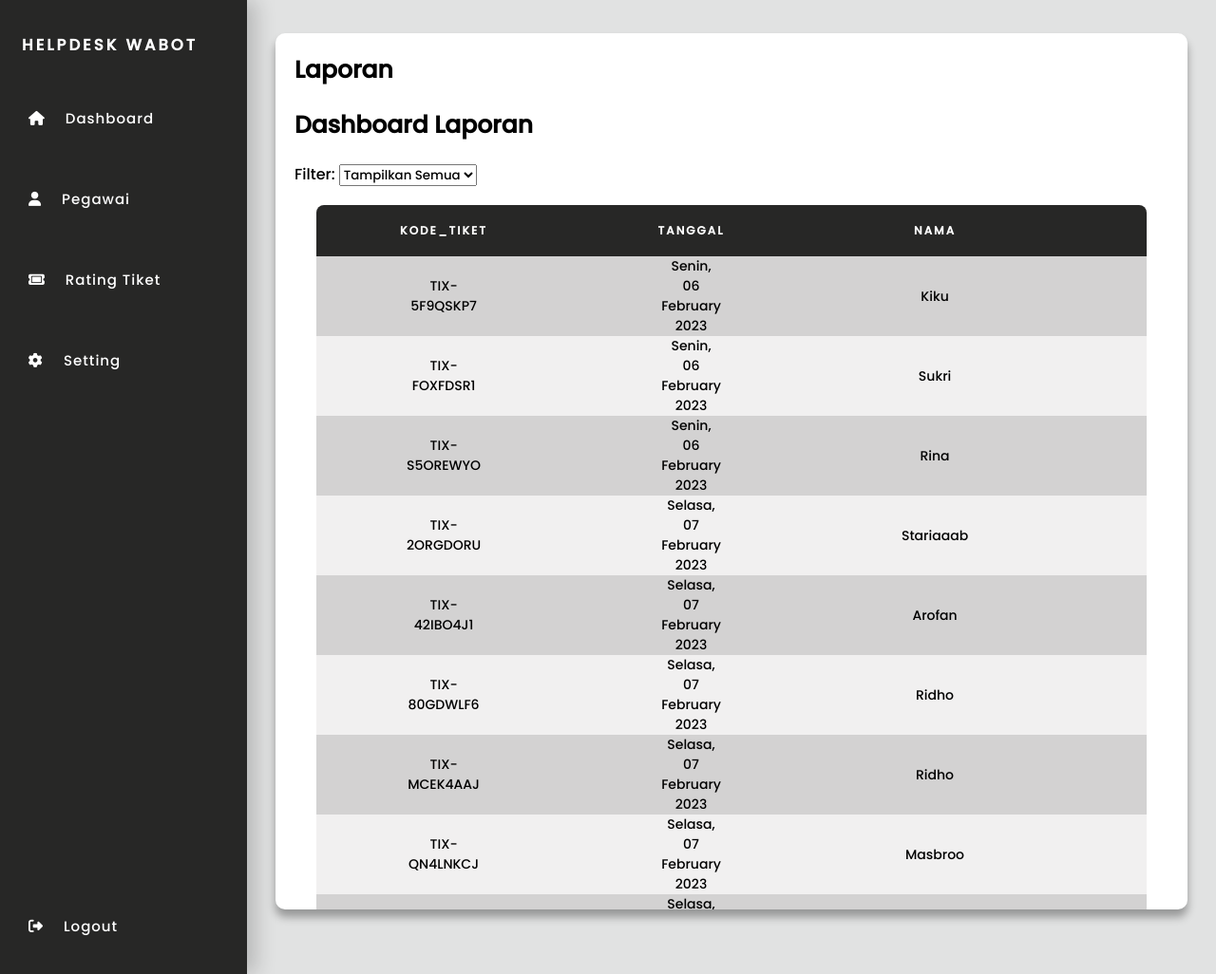
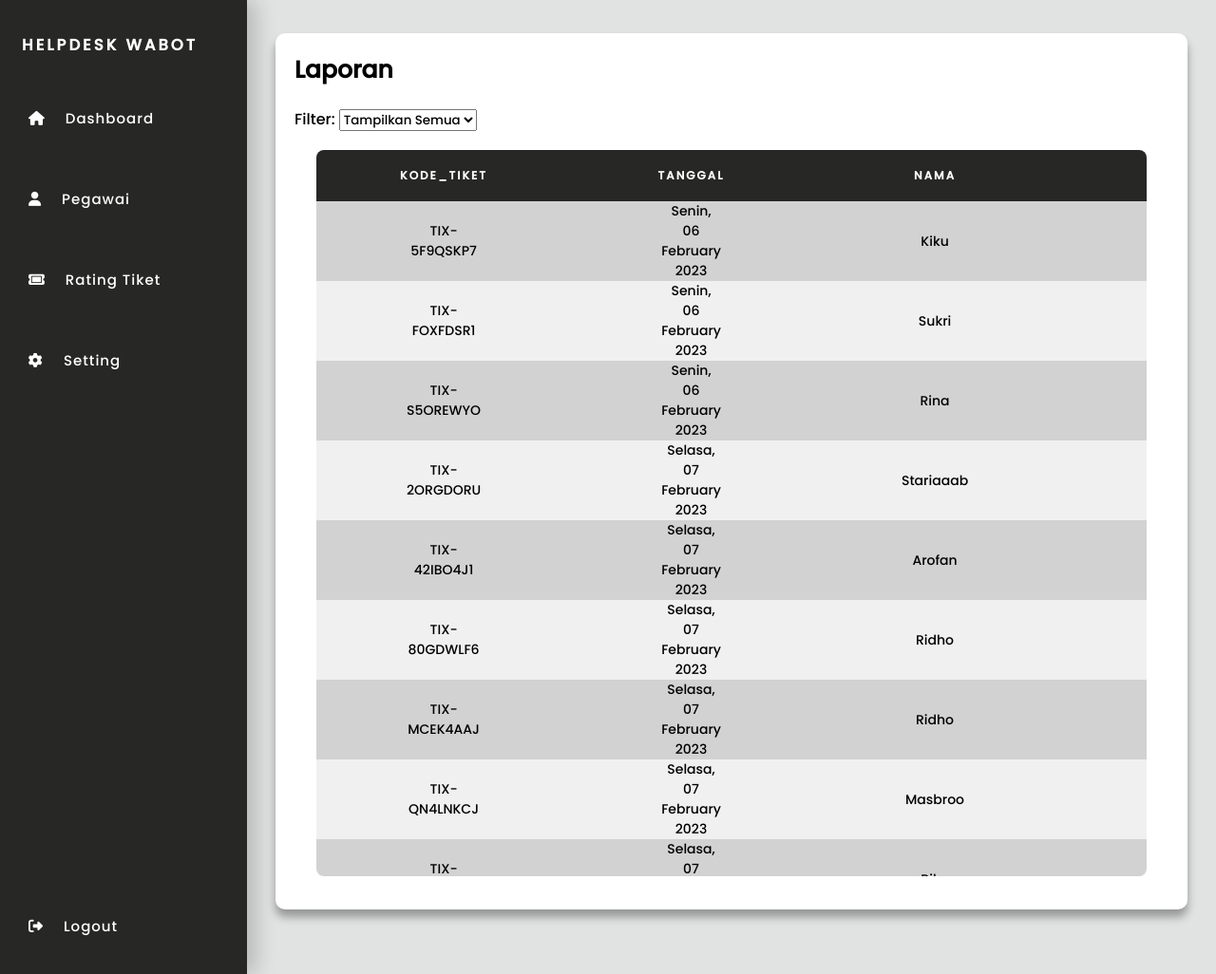
Before and after one commit to Rdhkyuu/helpdesk-wabot, a PHP site: page / in a window 1280 px wide. Shown: the whole page at 95% size. Run offline with PHP 8.4, Linux system fonts and the light colour scheme; data comes from the database, SQL or seed files in the repository.

Commit message:
edit index.php lagi

```diff
--- a/Web/index.php
+++ b/Web/index.php
@@ -45,8 +45,6 @@
 
       <div class="table_header">
       <h2>Laporan</h2>
-    <div class="main-content">
-        <h2>Dashboard Laporan</h2>
         <label for="filterStatus">Filter:</label>
           <select name="filterStatus" id="filterStatus">
             <option value="">Tampilkan Semua</option>
@@ -112,8 +110,6 @@
                 <button class="kirim" data-kode-tiket="<?= $data['kode_tiket']; ?>"> <i class="fa-solid fa-plus"></i> </button>
             </td>
         </tr>
-              </td>
-            </tr>
             <?php
             //  endif;
             ?>
```
